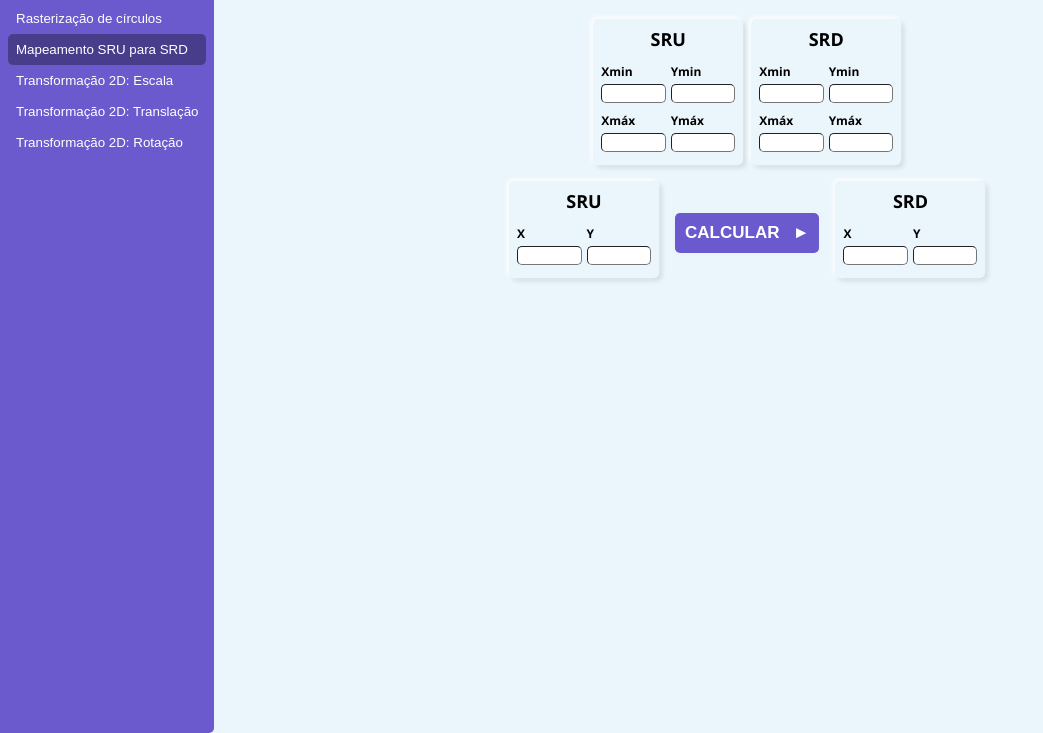
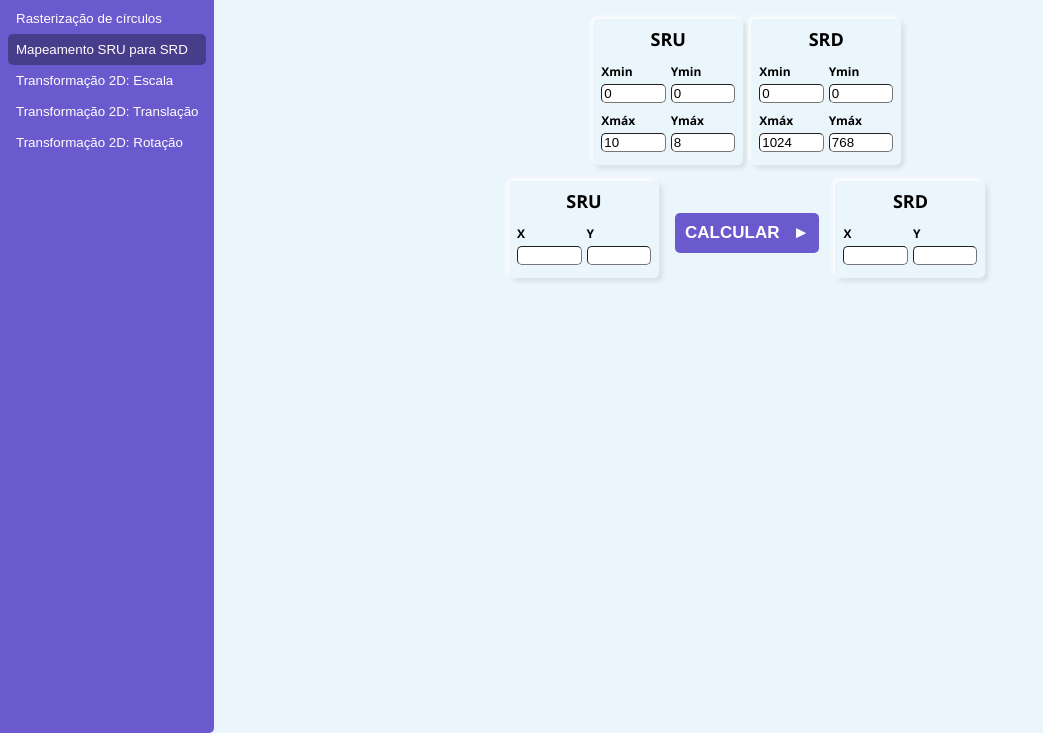
Before and after one commit to carloshenriquess/cg-algorithms, a website with bundled scripts: page index.html in a window 1280 px wide. Shown: the part 67-800 px from the top of the page, without its empty margins (0-1043 px from the left). Built offline with nearby package versions, Linux system fonts and the light colour scheme.

Commit message:
valores iniciais no SRU para SRD

```diff
--- a/index.html
+++ b/index.html
@@ -302,6 +302,7 @@
                           id="srusrd-sruXmin"
                           required
                           min="0"
+                          value="0"
                         />
                       </div>
                       <div class="c-srusrd__form-group">
@@ -312,6 +313,7 @@
                           id="srusrd-sruYmin"
                           required
                           min="0"
+                          value="0"
                         />
                       </div>
                     </div>
@@ -324,6 +326,7 @@
                           id="srusrd-sruXmax"
                           required
                           min="1"
+                          value="10"
                         />
                       </div>
                       <div class="c-srusrd__form-group">
@@ -334,6 +337,7 @@
                           id="srusrd-sruYmax"
                           required
                           min="1"
+                          value="8"
                         />
                       </div>
                     </div>
@@ -349,6 +353,7 @@
                           id="srusrd-srdXmin"
                           required
                           min="0"
+                          value="0"
                         />
                       </div>
                       <div class="c-srusrd__form-group">
@@ -359,6 +364,7 @@
                           id="srusrd-srdYmin"
                           required
                           min="0"
+                          value="0"
                         />
                       </div>
                     </div>
@@ -371,6 +377,7 @@
                           id="srusrd-srdXmax"
                           required
                           min="1"
+                          value="1024"
                         />
                       </div>
                       <div class="c-srusrd__form-group">
@@ -381,6 +388,7 @@
                           id="srusrd-srdYmax"
                           required
                           min="1"
+                          value="768"
                         />
                       </div>
                     </div>
--- a/src/scripts/views/srusrd.js
+++ b/src/scripts/views/srusrd.js
@@ -40,7 +40,6 @@ const onSubmit = () => {
   const [srdX, srdY] = sruToSrd(sruX, sruY);
   inputSrdX.value = srdX;
   inputSrdY.value = srdY;
-  console.log(srdX, srdY);
 };
 
 const setupSubmitListener = () => {
```
